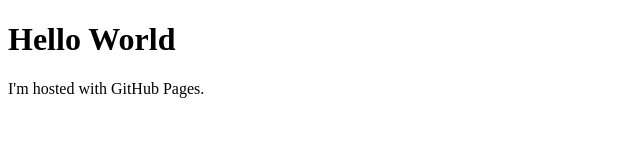
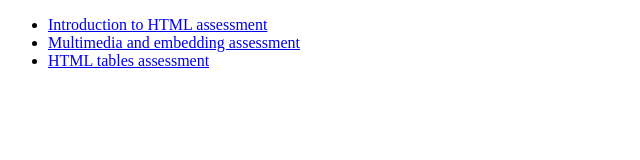
Before and after one commit to Listoniann/Listoniann.github.io, a plain HTML site: page index.html in a window 1280 px wide. Shown: the whole page, without its empty margins (0-640 px from the left). Drawn offline with Linux system fonts and the light colour scheme.

Commit message:
Update index.html file

```diff
--- a/index.html
+++ b/index.html
@@ -1,7 +1,21 @@
 <!DOCTYPE html>
-<html>
+<html lang="en">
+<head>
+    <meta charset="UTF-8">
+    <meta name="viewport" content="width=device-width, initial-scale=1.0">
+    <title>My Assessments</title>
+</head>
 <body>
-<h1>Hello World</h1>
-<p>I'm hosted with GitHub Pages.</p>
+<header>
+
+</header>
+<nav>
+    <ul>
+        <li><a href="indexHTML.html">Introduction to HTML assessment</a></li>
+        <li><a href="markUpLetter.html">Multimedia and embedding assessment</a></li>
+        <li><a href="planets.html">HTML tables assessment</a></li>
+        <!-- Add more links as needed -->
+    </ul>
+</nav>
 </body>
 </html>
```
Also changed, not shown: indexHTML.html (+1 -1 lines).
